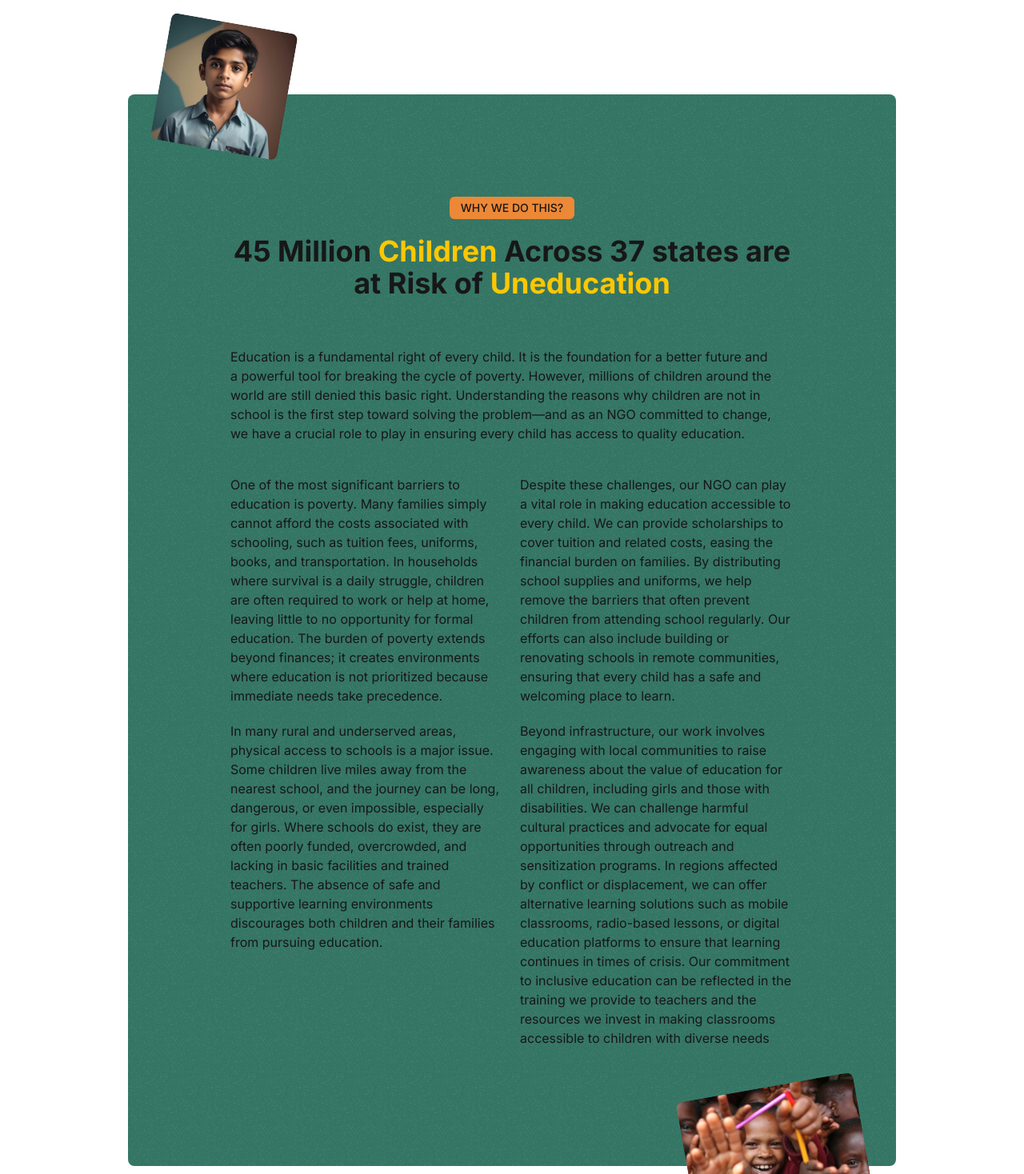
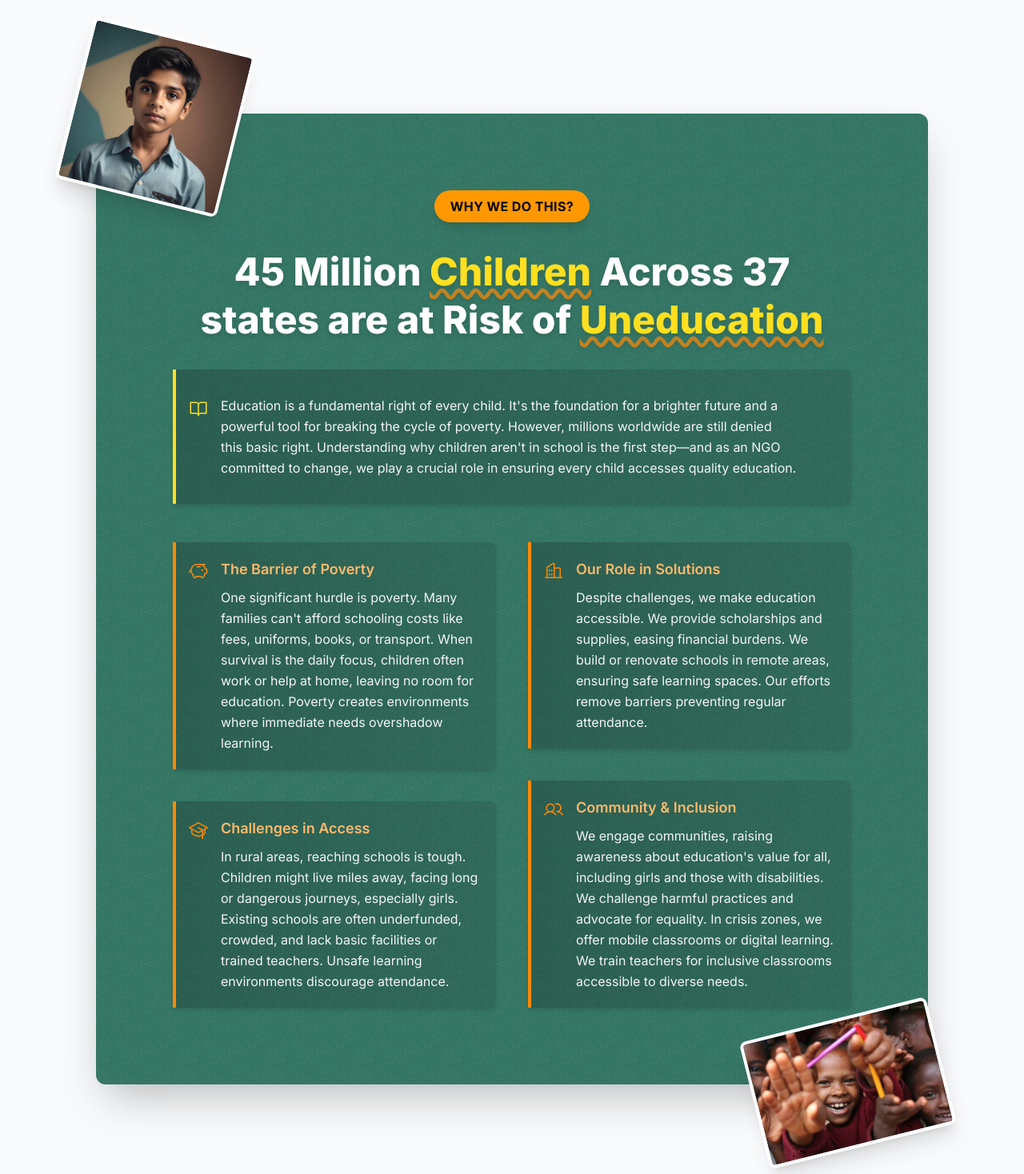
Before and after one commit to DavidWaza/the-african-child, a Next.js app: page / in a window 1280 px wide. Shown: the part 802-2270 px from the top of the page at 80% size. Built offline with nearby package versions, Linux system fonts and the light colour scheme.

Commit message:
fix: rebranded the about us section

```diff
--- a/src/app/components/ReasonComponent.tsx
+++ b/src/app/components/ReasonComponent.tsx
@@ -2,6 +2,52 @@
 import React from "react";
 import Image from "next/image";
 import { motion, useScroll, useTransform } from "framer-motion";
+import { Buildings, PiggyBank, Users, BookOpen, GraduationCap } from '@phosphor-icons/react';
+
+const paragraphVariants = {
+  hidden: { opacity: 0, y: 20 },
+  visible: {
+    opacity: 1,
+    y: 0,
+    transition: {
+      duration: 0.6,
+      ease: "easeOut"
+    }
+  }
+};
+
+const gridContainerVariants = {
+  hidden: { opacity: 0 },
+  visible: {
+    opacity: 1,
+    transition: {
+      staggerChildren: 0.2
+    }
+  }
+};
+
+interface InfoBlockProps {
+  icon?: React.ComponentType<{ className?: string }>;
+  color?: "yellow" | "orange";
+  children: React.ReactNode;
+  className?: string;
+}
+
+const InfoBlock: React.FC<InfoBlockProps> = ({ icon: Icon, color = "yellow", children, className = "" }) => {
+  const borderColorClass = color === "yellow" ? "border-yellow-300" : "border-orange-400";
+  const iconColorClass = color === "yellow" ? "text-yellow-300" : "text-orange-400";
+
+  return (
+    <motion.div
+      className={`text-balance text-base leading-relaxed border-l-4 ${borderColorClass} pl-4 bg-gradient-to-r from-black/20 to-black/10 p-5 rounded-r-lg shadow-md hover:shadow-lg hover:scale-[1.02] transition-all duration-300 ease-out flex gap-4 items-start ${className}`}
+      variants={paragraphVariants}
+    >
+      {Icon && <Icon className={`w-6 h-6 ${iconColorClass} flex-shrink-0 mt-1`} aria-hidden="true" />}
+      <div className="flex-grow">{children}</div>
+    </motion.div>
+  );
+};
+
 
 const Reason = () => {
   const sectionRef = React.useRef(null);
@@ -10,130 +56,134 @@ const Reason = () => {
     offset: ["start end", "end start"],
   });
 
-  // Transform scroll progress into Y and X translations + rotation for images
-  const yImage1 = useTransform(scrollYProgress, [0, 1], [100, -100]);
-  const xImage1 = useTransform(scrollYProgress, [0, 1], [50, -50]);
-  const yImage2 = useTransform(scrollYProgress, [0, 1], [-100, 100]);
-  const xImage2 = useTransform(scrollYProgress, [0, 1], [-50, 50]);
+  const yImage1 = useTransform(scrollYProgress, [0, 1], [120, -120]);
+  const xImage1 = useTransform(scrollYProgress, [0, 1], [60, -60]);
+  const rotateImage1 = useTransform(scrollYProgress, [0, 1], [8, 20]);
+
+  const yImage2 = useTransform(scrollYProgress, [0, 1], [-120, 120]);
+  const xImage2 = useTransform(scrollYProgress, [0, 1], [-60, 60]);
+  const rotateImage2 = useTransform(scrollYProgress, [0, 1], [-8, -20]);
 
   return (
-    <section className="py-20 pattern-header" ref={sectionRef}>
-      <div className="lg:min-w-28 mx-auto py-10 px-6 sm:px-12 md:px-20 lg:px-32 relative">
-        <div className="rounded-lg bg-[#337463] lg:w-[60rem] mx-auto py-10 px-6 md:px-20 lg:p-32 pattern-bg relative">
-          {/* Animated Image 1 (Top) */}
+    <section className="py-24 bg-gray-50 pattern-header overflow-hidden" ref={sectionRef}>
+      <div className="max-w-7xl mx-auto py-12 px-4 sm:px-6 lg:px-8 relative">
+        <div className="rounded-xl bg-[#337463] lg:w-[65rem] mx-auto py-12 px-6 md:px-16 lg:p-24 pattern-bg relative shadow-2xl text-gray-100">
           <motion.div
-            style={{
-              y: yImage1,
-              x: xImage1,
-              rotate: 10,
-              // transition: { ease: "easeOut", duration: 0.3 },
-            }}
-            className="absolute top-[-90px] left-10 z-10"
+            style={{ y: yImage1, x: xImage1, rotate: rotateImage1 }}
+            className="absolute top-[-70px] left-[-50px] md:top-[-100px] md:left-[-30px] z-10"
           >
             <Image
               src={"/assets/student.jpg"}
-              alt="img"
-              width={224}
-              height={224}
-              sizes="(max-width: 768px) 50vw, 25vw"
-              className="rounded-lg h-auto w-40 object-center object-contain hidden md:block"
+              alt="Student learning with focus"
+              width={240}
+              height={240}
+              sizes="(max-width: 768px) 130px, 210px"
+              className="rounded-lg h-auto w-36 md:w-52 object-cover shadow-xl border-4 border-white transform group-hover:scale-105 transition-transform duration-300" // Added hover effect
+              onError={(e) => e.currentTarget.src = 'https://placehold.co/240x240/cccccc/ffffff?text=Student'}
             />
           </motion.div>
-          {/* Animated Image 2 (Bottom) */}
+
           <motion.div
-            style={{
-              y: yImage2,
-              x: xImage2,
-              rotate: -10,
-              // transition: { ease: "easeOut", duration: 0.3 },
-            }}
-            className="absolute bottom-[-50px] right-10 z-10"
+            style={{ y: yImage2, x: xImage2, rotate: rotateImage2 }}
+            className="absolute bottom-[-50px] right-[-40px] md:bottom-[-80px] md:right-[-20px] z-10" // Adjusted positioning slightly
           >
             <Image
               src={"/assets/smiling-kids.jpg"}
-              alt="img"
-              width={224}
-              height={224}
-              sizes="(max-width: 768px) 50vw, 25vw"
-              className="rounded-lg h-auto w-56 object-center object-contain hidden md:block"
+              alt="Group of happy, smiling children"
+              width={240} // Slightly larger
+              height={240}
+              sizes="(max-width: 768px) 160px, 240px"
+              className="rounded-lg h-auto w-44 md:w-60 object-cover shadow-xl border-4 border-white transform group-hover:scale-105 transition-transform duration-300" // Added hover effect
+              onError={(e) => e.currentTarget.src = 'https://placehold.co/240x240/cccccc/ffffff?text=Kids'}
             />
           </motion.div>
-          <div className="flex justify-center">
-            <h1 className="uppercase text-balance bg-[#ED8836] text-sm py-1 px-3.5 rounded-md font-medium">
+
+          <motion.div
+            className="flex justify-center mb-8"
+            initial={{ opacity: 0, scale: 0.8 }}
+            animate={{ opacity: 1, scale: 1 }}
+            transition={{ duration: 0.5, delay: 0.2 }}
+          >
+            <h1 className="uppercase text-balance bg-[#FF9800] text-black text-base py-2 px-5 rounded-full font-bold shadow-lg tracking-wide">
               Why we do this?
             </h1>
-          </div>
-          <div className="text-center my-5">
-            <p className="text-lg md:text-2xl lg:text-4xl font-bold">
-              45 Million <span className="text-yellow-400">Children</span>{" "}
+          </motion.div>
+
+          {/* Main Heading */}
+          <motion.div
+            className="text-center my-6 md:my-8"
+            initial={{ opacity: 0, y: -20 }}
+            animate={{ opacity: 1, y: 0 }}
+            transition={{ duration: 0.5, delay: 0.4 }}
+          >
+            <p className="text-2xl md:text-4xl lg:text-5xl font-extrabold leading-tight text-white drop-shadow-md"> {/* Bolder, larger, drop shadow */}
+              45 Million <span className="text-yellow-300 underline decoration-wavy decoration-orange-400/70 underline-offset-4">Children</span>{" "}
               Across 37 states are at Risk of{" "}
-              <span className="text-yellow-400">Uneducation</span>
+              <span className="text-yellow-300 underline decoration-wavy decoration-orange-400/70 underline-offset-4">Uneducation</span>
             </p>
-          </div>
-          <div className="py-10 text-balance">
-            <p>
-              Education is a fundamental right of every child. It is the
-              foundation for a better future and a powerful tool for breaking
-              the cycle of poverty. However, millions of children around the
-              world are still denied this basic right. Understanding the reasons
-              why children are not in school is the first step toward solving
-              the problem—and as an NGO committed to change, we have a crucial
-              role to play in ensuring every child has access to quality
-              education.
-            </p>
-          </div>
-          <div className="grid md:grid-cols-2 gap-5">
-            <div className="text-balance">
+          </motion.div>
+
+          <InfoBlock
+             icon={BookOpen}
+             color="yellow"
+             className="py-6 md:py-8 mb-10 md:mb-12"
+
+          >
               <p>
-                One of the most significant barriers to education is poverty.
-                Many families simply cannot afford the costs associated with
-                schooling, such as tuition fees, uniforms, books, and
-                transportation. In households where survival is a daily
-                struggle, children are often required to work or help at home,
-                leaving little to no opportunity for formal education. The
-                burden of poverty extends beyond finances; it creates
-                environments where education is not prioritized because
-                immediate needs take precedence.
+                Education is a fundamental right of every child. It&apos;s the
+                foundation for a brighter future and a powerful tool for breaking
+                the cycle of poverty. However, millions worldwide are still denied
+                this basic right. Understanding why children aren&apos;t in school is
+                the first step—and as an NGO committed to change, we play a crucial
+                role in ensuring every child accesses quality education.
               </p>
-              <p className="py-5">
-                In many rural and underserved areas, physical access to schools
-                is a major issue. Some children live miles away from the nearest
-                school, and the journey can be long, dangerous, or even
-                impossible, especially for girls. Where schools do exist, they
-                are often poorly funded, overcrowded, and lacking in basic
-                facilities and trained teachers. The absence of safe and
-                supportive learning environments discourages both children and
-                their families from pursuing education.
-              </p>
+          </InfoBlock>
+
+
+          {/* Grid for subsequent paragraphs with stagger animation */}
+          <motion.div
+            className="grid md:grid-cols-2 gap-8 md:gap-10" // Increased gap
+            variants={gridContainerVariants}
+            initial="hidden"
+            whileInView="visible"
+            viewport={{ once: true, amount: 0.2 }}
+          >
+            {/* Grid Column 1 */}
+            <div className="flex flex-col gap-8 md:gap-10">
+              <InfoBlock icon={PiggyBank} color="orange">
+                <h3 className="font-semibold text-lg mb-2 text-orange-300">The Barrier of Poverty</h3>
+                <p>
+                  One significant hurdle is poverty. Many families can&apos;t afford schooling costs like fees, uniforms, books, or transport. When survival is the daily focus, children often work or help at home, leaving no room for education. Poverty creates environments where immediate needs overshadow learning.
+                </p>
+              </InfoBlock>
+
+              {/* Paragraph 2: Access */}
+              <InfoBlock icon={GraduationCap} color="orange">
+                 <h3 className="font-semibold text-lg mb-2 text-orange-300">Challenges in Access</h3>
+                 <p>
+                   In rural areas, reaching schools is tough. Children might live miles away, facing long or dangerous journeys, especially girls. Existing schools are often underfunded, crowded, and lack basic facilities or trained teachers. Unsafe learning environments discourage attendance.
+                 </p>
+              </InfoBlock>
             </div>
-            <div className="text-balance">
-              <p>
-                Despite these challenges, our NGO can play a vital role in
-                making education accessible to every child. We can provide
-                scholarships to cover tuition and related costs, easing the
-                financial burden on families. By distributing school supplies
-                and uniforms, we help remove the barriers that often prevent
-                children from attending school regularly. Our efforts can also
-                include building or renovating schools in remote communities,
-                ensuring that every child has a safe and welcoming place to
-                learn.
-              </p>
-              <p className="py-5">
-                Beyond infrastructure, our work involves engaging with local
-                communities to raise awareness about the value of education for
-                all children, including girls and those with disabilities. We
-                can challenge harmful cultural practices and advocate for equal
-                opportunities through outreach and sensitization programs. In
-                regions affected by conflict or displacement, we can offer
-                alternative learning solutions such as mobile classrooms,
-                radio-based lessons, or digital education platforms to ensure
-                that learning continues in times of crisis. Our commitment to
-                inclusive education can be reflected in the training we provide
-                to teachers and the resources we invest in making classrooms
-                accessible to children with diverse needs
-              </p>
+
+            {/* Grid Column 2 */}
+            <div className="flex flex-col gap-8 md:gap-10"> {/* Matched gap */}
+              <InfoBlock icon={Buildings} color="orange">
+                 <h3 className="font-semibold text-lg mb-2 text-orange-300">Our Role in Solutions</h3>
+                 <p>
+                   Despite challenges, we make education accessible. We provide scholarships and supplies, easing financial burdens. We build or renovate schools in remote areas, ensuring safe learning spaces. Our efforts remove barriers preventing regular attendance.
+                 </p>
+              </InfoBlock>
+
+              <InfoBlock icon={Users} color="orange">
+                 <h3 className="font-semibold text-lg mb-2 text-orange-300">Community & Inclusion</h3>
+                 <p>
+                   We engage communities, raising awareness about education&apos;s value for all, including girls and those with disabilities. We challenge harmful practices and advocate for equality. In crisis zones, we offer mobile classrooms or digital learning. We train teachers for inclusive classrooms accessible to diverse needs.
+                 </p>
+              </InfoBlock>
             </div>
-          </div>
+          </motion.div>
+
         </div>
       </div>
     </section>
```
